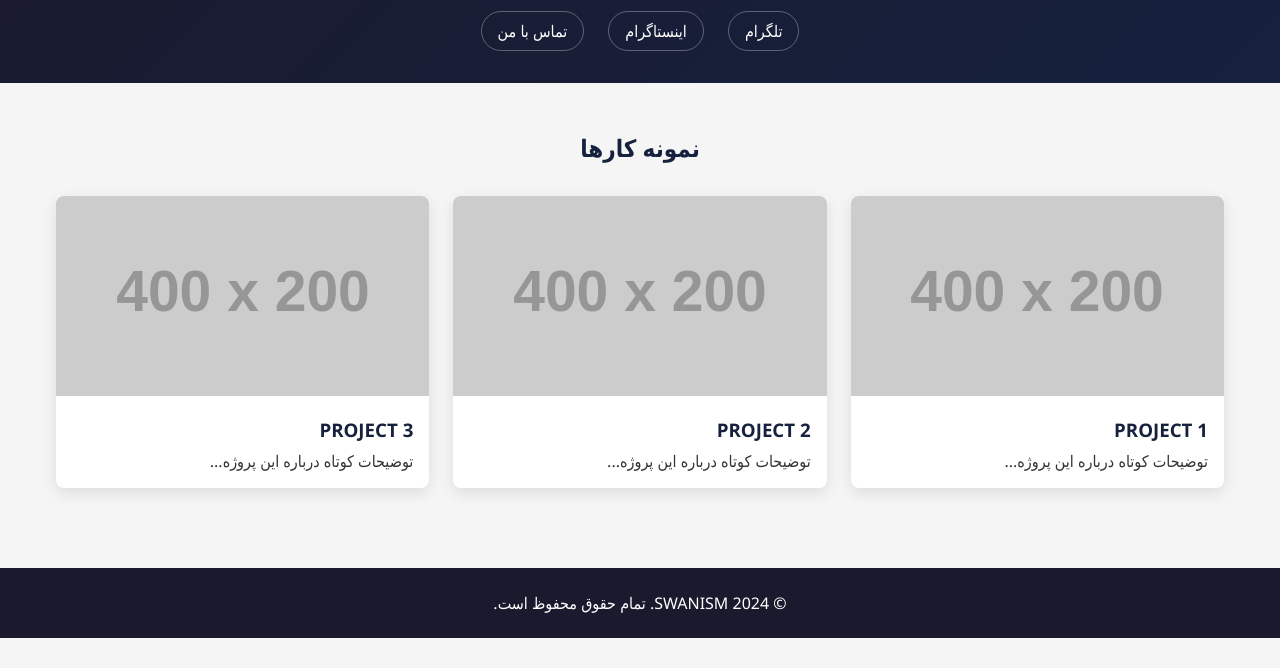
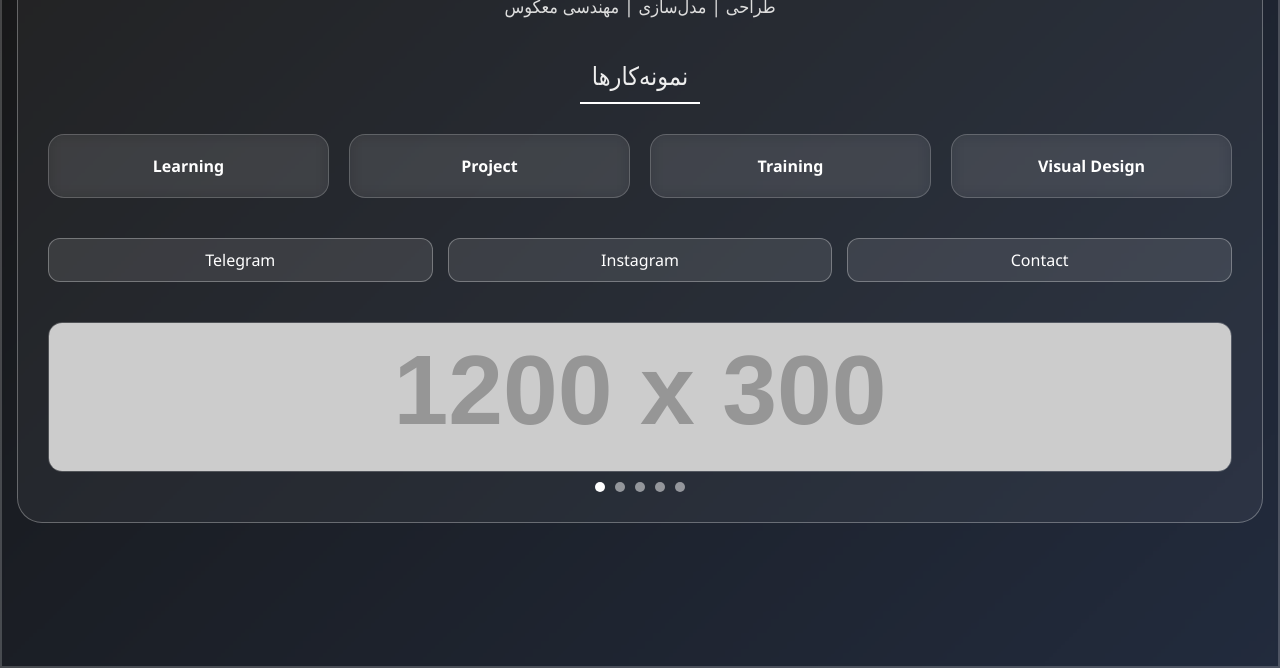
Before and after one commit to SWAN-ISM/SWAN-ISM.github.io, a plain HTML site: page index.html in a window 1280 px wide. Shown: the part 132-800 px from the top of the page. Drawn offline with Linux system fonts and the light colour scheme; placeholder pictures from the web are drawn by us.

Commit message:
Update index.html

```diff
--- a/index.html
+++ b/index.html
@@ -1,11 +1,13 @@
-<!DOCTYPE html>
-<html lang="fa" dir="rtl">
+<!doctype html>
+<html lang="en">
  <head>
   <meta charset="UTF-8">
   <meta name="viewport" content="width=device-width, initial-scale=1.0">
-    <title>SWANISM | Portfolio</title>
+  <title>SWANISM</title>
   <style>
-        /* Reset و فونت‌ها */
+      html {
+        scroll-behavior: smooth;
+      }
       * {
         margin: 0;
         padding: 0;
@@ -13,141 +15,241 @@
         font-family: 'Segoe UI', Tahoma, Geneva, Verdana, sans-serif;
       }
       body {
-            background-color: #f5f5f5;
-            color: #333;
+        background: linear-gradient(135deg, rgba(0, 0, 0, 0.91), rgba(10, 20, 40, 0.9));
+        backdrop-filter: blur(2px);
+        color: #fff;
+        padding: 15px;
+        border: 2px solid rgba(255, 255, 255, 0.2);
+        min-height: 100vh;
+      }.wrapper {
+    border: 1px solid rgba(255, 255, 255, 0.3);
+    padding: 30px;
+    border-radius: 25px;
+    max-width: 1400px;
+    margin: auto;
+    background: rgba(255, 255, 255, 0.05);
+    backdrop-filter: blur(2px);
   }
 
-        /* هدر */
-        header {
-            background: linear-gradient(135deg, #1a1a2e 0%, #16213e 100%);
-            color: white;
+  .title {
     text-align: center;
-            padding: 2rem 0;
-        }
-        header h1 {
-            font-size: 3rem;
-            margin-bottom: 0.5rem;
-            letter-spacing: 2px;
-        }
-        header p {
-            opacity: 0.8;
+    font-size: 50px;
+    font-weight: bold;
+    margin-bottom: 10px;
   }
 
-        /* لینک‌های اجتماعی */
-        .social-links {
+  .description {
+    text-align: center;
+    margin: 10px 0 30px;
+    font-size: 18px;
+    color: #ddd;
+  }
+
+  .portfolio-title {
+    text-align: center;
+    font-size: 25px;
+    margin: 40px 0 10px;
+    color: #eee;
+  }
+
+  .divider {
+    width: 120px;
+    height: 2px;
+    background: white;
+    margin: 0 auto 30px;
+  }
+
+  .panels {
+    display: grid;
+    grid-template-columns: repeat(auto-fit, minmax(200px, 1fr));
+    gap: 20px;
+    margin-bottom: 40px;
+  }
+
+  .panel {
+    border-radius: 16px;
+    padding: 20px;
+    background: rgba(255, 255, 255, 0.07);
+    backdrop-filter: blur(8px);
+    transition: all 0.3s ease;
+    border: 1px solid rgba(255, 255, 255, 0.2);
+    position: relative;
+    cursor: pointer;
+    text-align: center;
+    font-weight: bold;
+  }
+
+  .panel.show-desc::after {
+    content: attr(data-desc);
+    position: absolute;
+    inset: 0;
+    display: flex;
+    align-items: center;
+    justify-content: center;
+    padding: 10px;
+    background: rgba(0, 0, 0, 0.6);
+    border-radius: 16px;
+    font-size: 14px;
+    animation: fadeIn 0.3s ease-in-out;
+  }
+
+  .panel.show-desc span {
+    opacity: 0;
+    transition: opacity 0.2s ease-in-out;
+  }
+
+  .panel span {
+    transition: opacity 0.2s ease-in-out;
+  }
+
+  @keyframes fadeIn {
+    from { opacity: 0; }
+    to { opacity: 1; }
+  }
+
+  .social-panel {
+    display: flex;
+    justify-content: space-between;
+    gap: 15px;
+    margin-top: 30px;
+  }
+
+  .social-item {
+    flex: 1;
+    border-radius: 12px;
+    padding: 10px;
+    text-align: center;
+    background: rgba(255, 255, 255, 0.1);
+    color: #fff;
+    border: 1px solid rgba(255, 255, 255, 0.3);
+  }
+
+  .carousel {
+    margin-top: 40px;
+    height: 150px;
+    border-radius: 14px;
+    overflow: hidden;
+    border: 1px solid rgba(255, 255, 255, 0.2);
+    position: relative;
+  }
+
+  .carousel-inner {
+    display: flex;
+    width: 500%;
+    transition: transform 0.5s ease-in-out;
+  }
+
+  .carousel img {
+    width: 100%;
+    height: 150px;
+    object-fit: cover;
+    flex: 0 0 20%;
+  }
+
+  .dots {
     display: flex;
     justify-content: center;
-            gap: 1.5rem;
-            margin-top: 1rem;
-        }
-        .social-links a {
-            color: white;
-            text-decoration: none;
-            border: 1px solid rgba(255, 255, 255, 0.3);
-            padding: 0.5rem 1rem;
-            border-radius: 20px;
-            transition: all 0.3s;
-        }
-        .social-links a:hover {
-            background: white;
-            color: #16213e;
+    margin-top: 10px;
   }
 
-        /* گالری پروژه‌ها */
-        .projects {
-            padding: 3rem 1rem;
-            max-width: 1200px;
-            margin: 0 auto;
-        }
-        .projects h2 {
-            text-align: center;
-            margin-bottom: 2rem;
-            color: #16213e;
-        }
-        .project-gallery {
-            display: grid;
-            grid-template-columns: repeat(auto-fill, minmax(300px, 1fr));
-            gap: 1.5rem;
-        }
-        .project-card {
-            background: white;
-            border-radius: 8px;
-            overflow: hidden;
-            box-shadow: 0 5px 15px rgba(0, 0, 0, 0.1);
-            transition: transform 0.3s;
-        }
-        .project-card:hover {
-            transform: translateY(-10px);
-        }
-        .project-card img {
-            width: 100%;
-            height: 200px;
-            object-fit: cover;
-        }
-        .project-info {
-            padding: 1rem;
-        }
-        .project-info h3 {
-            margin-bottom: 0.5rem;
-            color: #16213e;
+  .dot {
+    width: 10px;
+    height: 10px;
+    background: #fff;
+    opacity: 0.5;
+    margin: 0 5px;
+    border-radius: 50%;
+    cursor: pointer;
   }
 
-        /* فوتر */
-        footer {
-            background: #1a1a2e;
-            color: white;
-            text-align: center;
-            padding: 1.5rem;
-            margin-top: 2rem;
+  .dot.active {
+    opacity: 1;
   }
 </style>
  </head>
  <body>
-    <header>
-        <h1>SWANISM</h1>
-        <p>طراحی | مدل‌سازی | مهندسی معکوس
-
-        <div class="social-links">
-            <a href="https://t.me/+SebijBO7P2wyMjFk">تلگرام</a>
-            <a href="https://www.instagram.com/swanism.ir?igsh=MXN5eGhqZ3I0d2xmcQ=">اینستاگرام</a>
-            <a href="#">تماس با من</a>
+  <div class="wrapper">
+   <div class="title">
+    SWAN ISM
    </div>
-    </header>
-
-    <section class="projects">
-        <h2>نمونه کارها</h2>
-        <div class="project-gallery">
-            <!-- پروژه ۱ -->
-            <div class="project-card">
-                <img src="https://via.placeholder.com/400x200?text=Project+1" alt="پروژه ۱">
-                <div class="project-info">
-                    <h3>PROJECT 1</h3>
-                    <p>توضیحات کوتاه درباره این پروژه...</p>
+   <div class="description">
+    طراحی | مدل‌سازی | مهندسی معکوس
+   </div>
+   <div class="portfolio-title">
+    نمونه‌کارها
+   </div>
+   <div class="divider"></div>
+   <div class="panels">
+    <div class="panel" data-desc="مدل‌های آموزشی برای تمرین یا آموزش" onclick="handlePanelClick(this, 'learning.html')"> <span>Learning</span>
+    </div>
+    <div class="panel" data-desc="پروژه‌های مهندسی، شبیه‌سازی‌شده" onclick="handlePanelClick(this, 'project.html')"> <span>Project</span>
+    </div>
+    <div class="panel" data-desc="تمرین‌های پیشرفته و مهارت محور" onclick="handlePanelClick(this, 'training.html')"> <span>Training</span>
+    </div>
+    <div class="panel" data-desc="مدل‌سازی ویژوال، طراحی مفهومی و گرافیکی" onclick="handlePanelClick(this, 'visual.html')"> <span>Visual Design</span>
     </div>
    </div>
-
-            <!-- پروژه ۲ -->
-            <div class="project-card">
-                <img src="https://via.placeholder.com/400x200?text=Project+2" alt="پروژه ۲">
-                <div class="project-info">
-                    <h3>PROJECT 2</h3>
-                    <p>توضیحات کوتاه درباره این پروژه...</p>
+   <div class="social-panel">
+    <div class="social-item">
+     Telegram
+    </div>
+    <div class="social-item">
+     Instagram
+    </div>
+    <div class="social-item">
+     Contact
     </div>
    </div>
-
-            <!-- پروژه ۳ -->
-            <div class="project-card">
-                <img src="https://via.placeholder.com/400x200?text=Project+3" alt="پروژه ۳">
-                <div class="project-info">
-                    <h3>PROJECT 3</h3>
-                    <p>توضیحات کوتاه درباره این پروژه...</p>
+   <div class="carousel">
+    <div class="carousel-inner" id="carouselInner">
+     <img src="https://via.placeholder.com/1200x300/111/fff?text=Image+1">
+     <img src="https://via.placeholder.com/1200x300/222/fff?text=Image+2">
+     <img src="https://via.placeholder.com/1200x300/333/fff?text=Image+3">
+     <img src="https://via.placeholder.com/1200x300/444/fff?text=Image+4">
+     <img src="https://via.placeholder.com/1200x300/555/fff?text=Image+5">
     </div>
    </div>
+   <div class="dots" id="dots"></div>
   </div>
-    </section>
+  <script>
+  let currentSlide = 0;
+  const totalSlides = 5;
+  const carouselInner = document.getElementById('carouselInner');
+  const dotsContainer = document.getElementById('dots');
 
-    <footer>
-        <p>© 2024 SWANISM. تمام حقوق محفوظ است.</p>
-    </footer>
+  function goToSlide(index) {
+    currentSlide = index;
+    carouselInner.style.transform = `translateX(-${index * 20}%)`;
+    updateDots();
+  }
+
+  function updateDots() {
+    [...dotsContainer.children].forEach((dot, idx) => {
+      dot.classList.toggle('active', idx === currentSlide);
+    });
+  }
+
+  for (let i = 0; i < totalSlides; i++) {
+    const dot = document.createElement('div');
+    dot.className = 'dot';
+    dot.onclick = () => goToSlide(i);
+    dotsContainer.appendChild(dot);
+  }
+  updateDots();
+
+  setInterval(() => {
+    currentSlide = (currentSlide + 1) % totalSlides;
+    goToSlide(currentSlide);
+  }, 6000);
+
+  function handlePanelClick(panel, url) {
+    if (panel.classList.contains('show-desc')) {
+      window.location.href = url;
+    } else {
+      document.querySelectorAll('.panel').forEach(p => p.classList.remove('show-desc'));
+      panel.classList.add('show-desc');
+    }
+  }
+</script>
  </body>
 </html>
```
Lines whose indentation alone changed are shown as unchanged.
